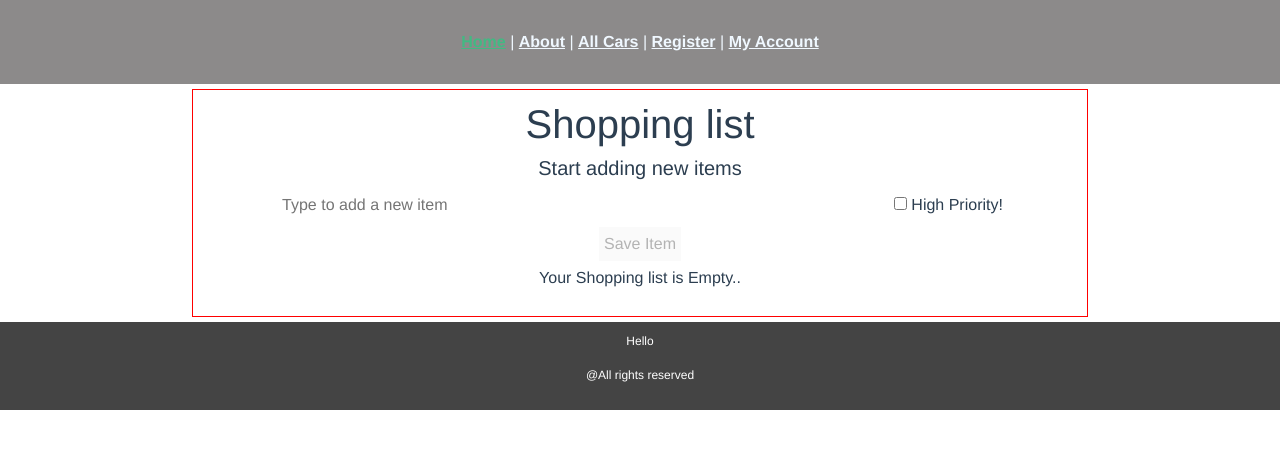
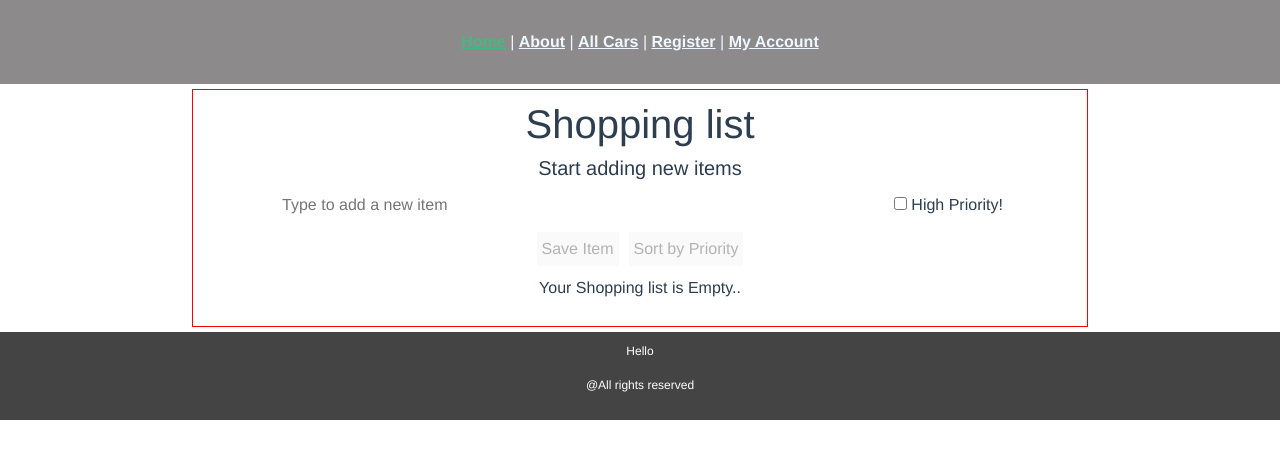
Before and after one commit to Orion56/Vue-automotiveShop, a Vue app: page / in a window 1280 px wide. Shown: the top 458 px of the page. Built offline with nearby package versions, Linux system fonts and the light colour scheme.

Commit message:
final touches for shopping List

```diff
--- a/src/components/ShoppingList.vue
+++ b/src/components/ShoppingList.vue
@@ -4,19 +4,31 @@
     <form @submit.prevent="" @scroll="toggleForm">
         <h5>Start adding new items</h5>
         <input @keyup.enter="saveNew" type="text" name="" id="" placeholder="Type to add a new item" v-model.trim="newItem">
-        <label for="itemPriority">
+        <label for="itemPriority" class="grab">
         <input v-model="priority" type="checkbox" id="itemPriority">
         High Priority!
         </label>
         <div class="controls">
-        <button @click="saveNew" type="button" :disabled="newItem.length <3 ">Save Item</button>
+        <button @click="saveNew" type="button" :disabled="newItem.length <3 ">
+            Save Item
+            </button>
+        <button @click="toggleSortByP" type="button" :disabled="priorityFirst.length==0"
+        :class="{pSorted:sortByP}">
+            Sort by Priority
+            </button>
         </div>
     </form>
     <p v-if="items.length===0">Your Shopping list is Empty..</p>
-    <ul v-for="item in items" :key="item.id">
+    <ul v-show="!sortByP" v-for="item in items" :key="item.id">
         <li :class="{imp:item.priority,done:item.done}"
         @click="toggleDone(item)">
-        {{item.id}}- {{item.value}}
+        {{items.indexOf(item)+1}}- {{item.value}}
+        </li>
+    </ul>
+    <ul v-show="sortByP" v-for="item in priorityFirst" :key="item.id">
+        <li :class="{imp:item.priority,done:item.done}"
+        @click="toggleDone(item)">
+        {{priorityFirst.indexOf(item)+1}}- {{item.value}}
         </li>
     </ul>
 </section>
@@ -30,7 +42,8 @@ data(){
         items:[],
         newItem: "",
         priority: false,
-        done: false
+        done: false,
+        sortByP: false
     }
 },
 methods: {
@@ -45,7 +58,23 @@ methods: {
     },
     toggleDone(item){
         item.done=!item.done
+    },
+    toggleSortByP(){
+        this.sortByP=!this.sortByP
     }
+},
+computed:{
+    priorityFirst(){
+        let imp = this.items.filter(item => item.priority==true && item.done==false)
+        let norm = this.items.filter(item => item.priority==false && item.done==false)
+        let done = this.items.filter(item => item.done==true)
+        //let pF=imp.push(...norm)
+        return imp.concat(norm,done)
+    },
+    // itemDynamicID(arr,item){
+    //     return arr.indexOf(item)
+    // }
+
 }
 }
 </script>
@@ -58,11 +87,22 @@ methods: {
     border: solid red 1px;
 }
 #shopping ul{
+    list-style: none;
     text-align: left;
-    list-style: none;
+    /* counter-reset: list; */
 }
+#shopping li{
+/*     counter-increment:list;
+ */    position:relative;
+}
+/* #shopping li:before{
+    content: counter(list);margin-right: 5px;
+    position: absolute;
+    right: 100%;
+} */
 #shopping li:hover{
-
+    background-color: rgba(172, 255, 47, 0.259);
+    cursor: grab;
 }
 #shopping input,button{
     padding: 5px;
@@ -70,17 +110,24 @@ methods: {
     border-radius: 5px;
 }
 #shopping button{
-    justify-self: right;
+    margin: 5px;
+}
+#shopping button:disabled{
+    cursor: not-allowed;
 }
 #shopping input[type=text]{
     width: 70%;
     margin-right: 5px;
+   /*  text-align: center; */
 }
-#shopping input[type=text]:focus{
+#shopping input[type=text]:focus,#shopping .pSorted, #shopping div.controls button:enabled:hover{
         box-shadow: inset 0px 0px 15px greenyellow;
     }
 #shopping .controls{
     margin: 5px;
+}
+#shopping .grab{
+    cursor: grab;
 }
 
 /* toggled classes */
@@ -95,4 +142,5 @@ methods: {
     text-decoration: line-through;
     color: gray;
 }
+
 </style>
```
